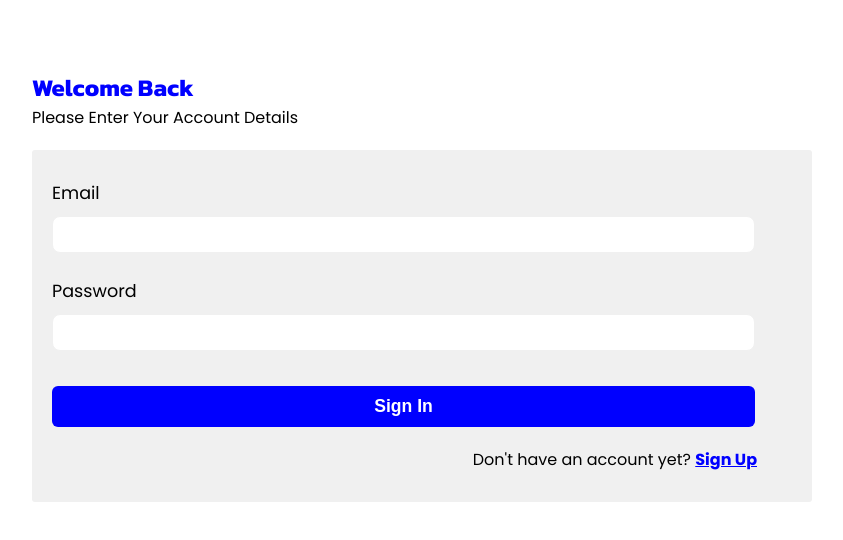
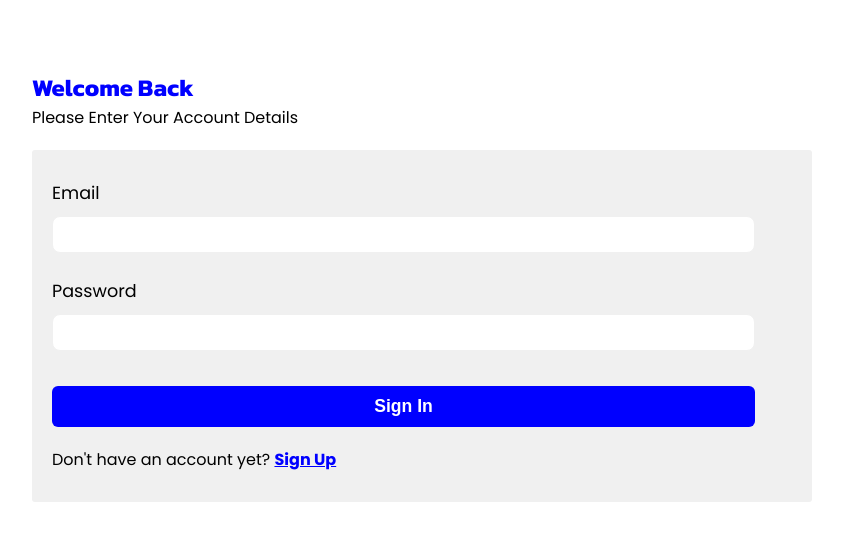
Before and after one commit to Believeosawaru/smm, a plain HTML site: page sign-in.html in a window 1280 px wide. Shown: the whole page, without its empty margins (218-1061 px from the left). Drawn offline with Linux system fonts and the light colour scheme; a web font is replaced by a local one.

Commit message:
h1 fixed

```diff
--- a/sign-in.html
+++ b/sign-in.html
@@ -28,7 +28,7 @@
 
         <button type="submit" class="sign-in-btn">Sign In</button>
 
-        <div class="left-align">
+        <div>
             <span>Don't have an account yet? <a href="sign-up.html">Sign Up</a></span>
         </div>
     </form>
--- a/styles.css
+++ b/styles.css
@@ -75,6 +75,7 @@ header div h1 {
     font-family: "Kanit", sans-serif;
     text-align: center;
     margin-top: 15px;
+    font-size: 2.1rem;
 }
 header img {
     width: 85%;
```
Also changed, not shown: sign-up.html (+1 -1 lines).
